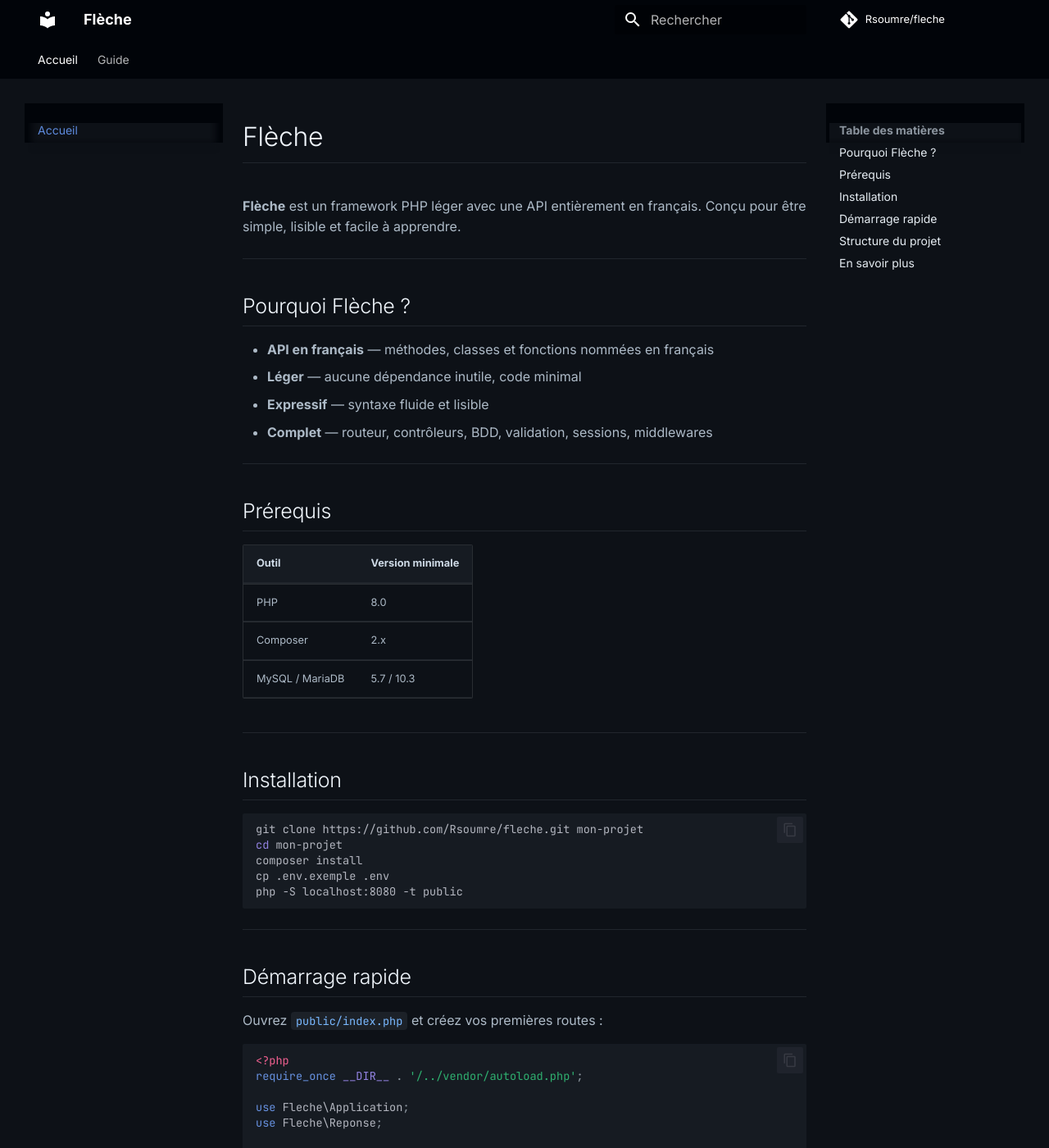
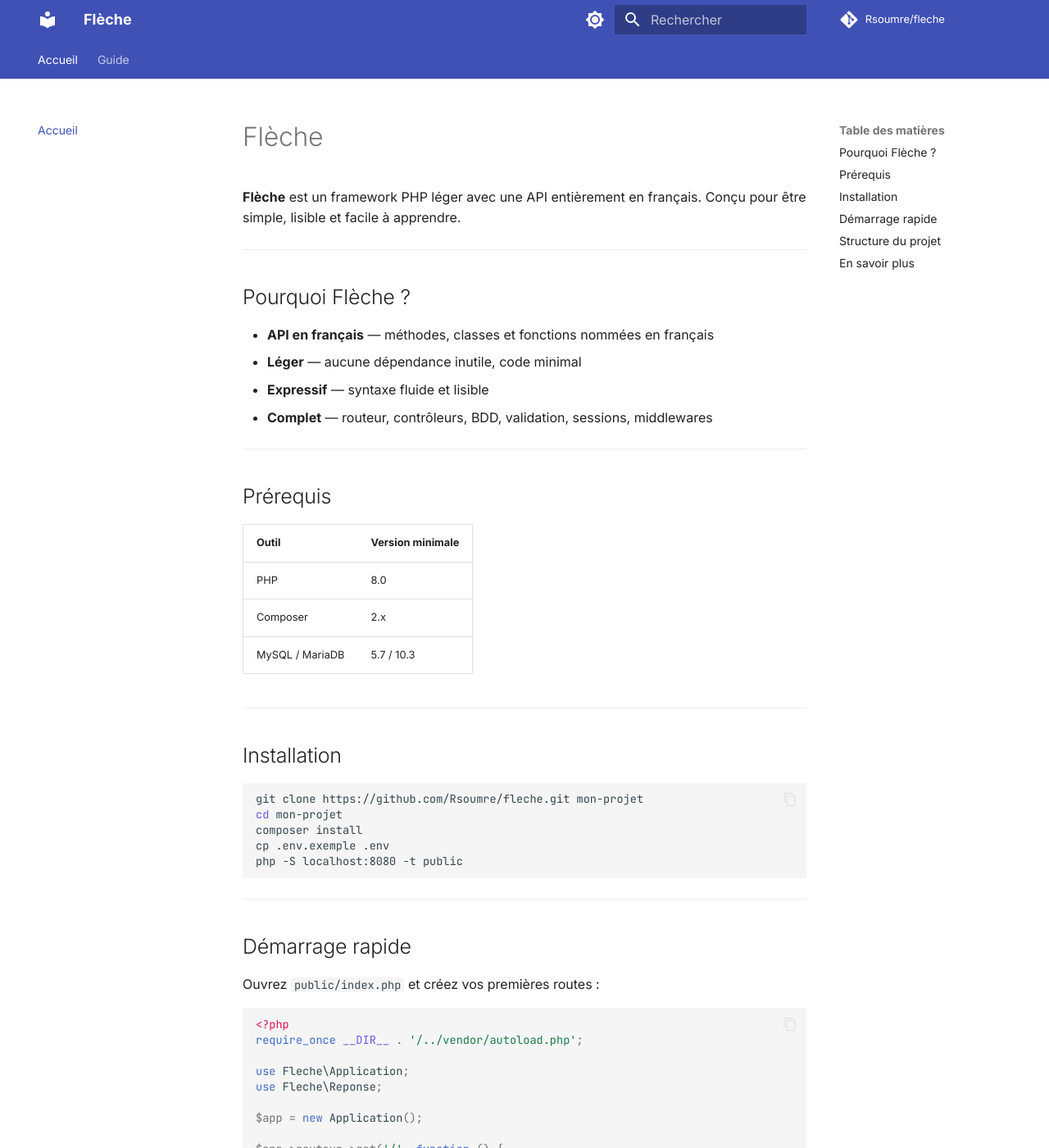
Before and after one commit to Rsoumre/fleche, an MkDocs documentation site: the page built from docs/index.md, in a window 1280 px wide and 1400 px high. Shown: the whole window at 82% size. Built offline with MkDocs 1.6.1 and Material for MkDocs 9.7.7, drawn with Linux system fonts in a browser that asks for light colours; comment, search, counter and statistics services are not loaded.

Commit message:
Retour thème blanc propre

```diff
--- a/docs/css/extra.css
+++ /dev/null
@@ -1,62 +0,0 @@
-[data-md-color-scheme="slate"] {
-  --md-default-bg-color: #0d1117;
-  --md-default-fg-color: #e6edf3;
-  --md-default-fg-color--light: #8b949e;
-  --md-code-bg-color: #161b22;
-  --md-typeset-a-color: #58a6ff;
-}
-
-.md-header,
-.md-tabs,
-.md-sidebar {
-  background-color: #010409 !important;
-}
-
-.md-typeset h1,
-.md-typeset h2,
-.md-typeset h3 {
-  color: #f0f6fc;
-}
-
-.md-typeset h1 {
-  border-bottom: 1px solid #21262d;
-  padding-bottom: 0.5rem;
-}
-
-.md-typeset h2 {
-  border-bottom: 1px solid #21262d;
-  padding-bottom: 0.3rem;
-}
-
-.md-typeset p,
-.md-typeset li {
-  color: #adbac7;
-}
-
-.md-typeset code:not(pre > code) {
-  background: #1c2128;
-  color: #79b8ff;
-  border-radius: 4px;
-  padding: 2px 6px;
-}
-
-.md-typeset table th {
-  background: #161b22;
-  color: #cdd9e5;
-  border-bottom: 2px solid #21262d;
-}
-
-.md-typeset table td {
-  border-bottom: 1px solid #21262d;
-  color: #adbac7;
-}
-
-.md-typeset hr {
-  border-color: #21262d;
-}
-
-.md-typeset blockquote {
-  border-left: 3px solid #58a6ff;
-  background: #1c2128;
-  color: #adbac7;
-}
--- a/mkdocs.yml
+++ b/mkdocs.yml
@@ -6,16 +6,22 @@ site_author: Rsoumre
 repo_name: Rsoumre/fleche
 repo_url: https://github.com/Rsoumre/fleche
 
-extra_css:
-  - css/extra.css
-
 theme:
   name: material
   language: fr
   palette:
-    scheme: slate
-    primary: black
-    accent: cyan
+    - scheme: default
+      primary: indigo
+      accent: indigo
+      toggle:
+        icon: material/brightness-7
+        name: Mode sombre
+    - scheme: slate
+      primary: indigo
+      accent: indigo
+      toggle:
+        icon: material/brightness-4
+        name: Mode clair
   font:
     text: Inter
     code: JetBrains Mono
@@ -25,6 +31,7 @@ theme:
     - navigation.top
     - navigation.instant
     - search.highlight
+    - search.suggest
     - content.code.copy
     - toc.follow
 
```
